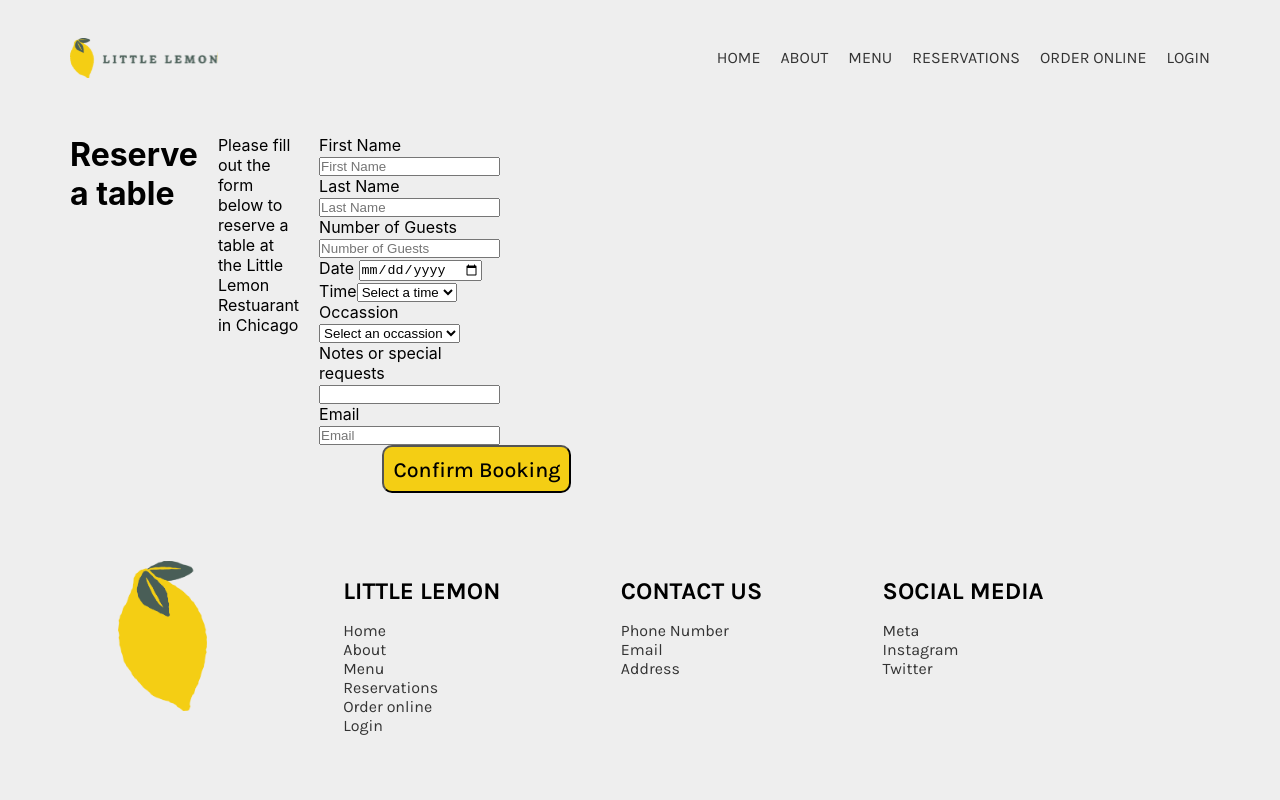
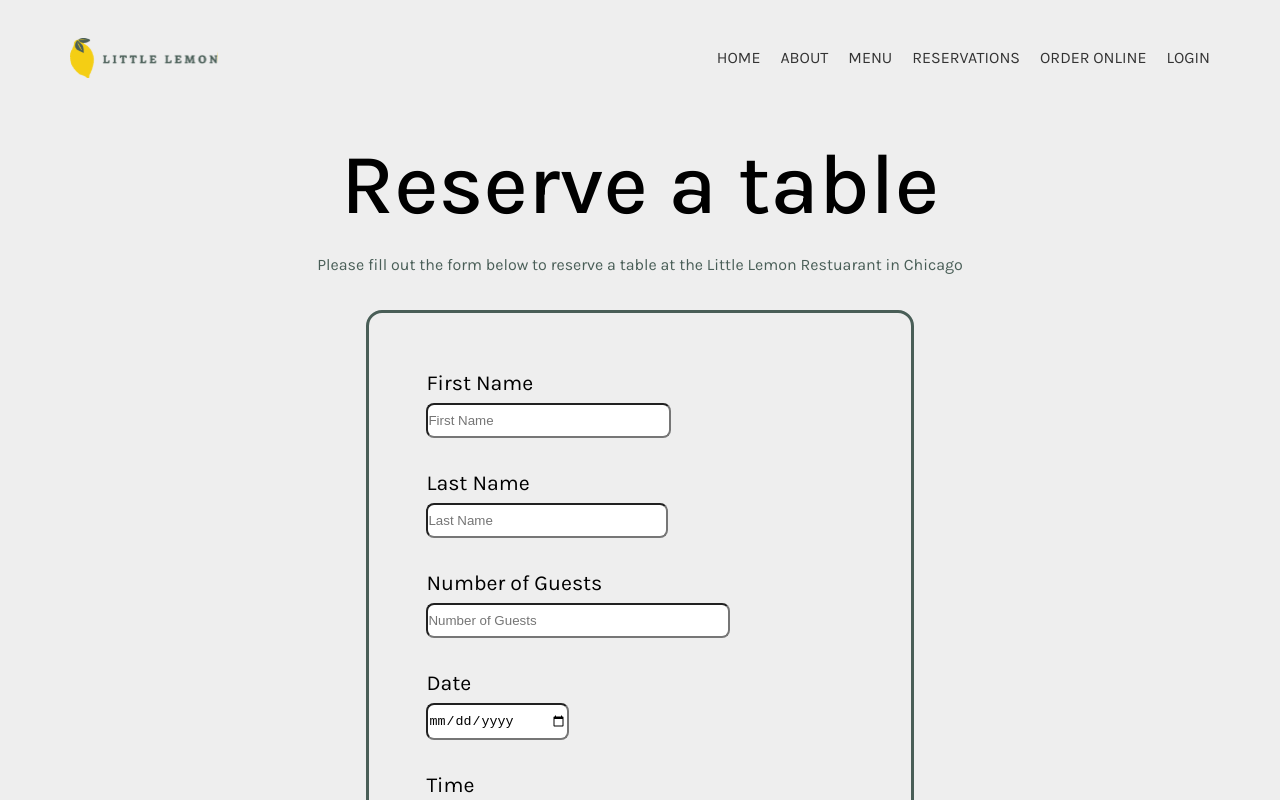
Before and after one commit to AmyRamesar-Developer/Little-Lemon-Reserve-a-table-AR, a React (Create React App) app in the folder littlelemonbooking/: page /bookingpage in a window 1280 px wide. Shown: the top 800 px of the page. Built offline with nearby package versions, Linux system fonts and the light colour scheme; a web font is replaced by a local one.

Commit message:
Refined Styles: Homepage and Booking Form

```diff
--- a/littlelemonbooking/src/App.css
+++ b/littlelemonbooking/src/App.css
@@ -234,7 +234,6 @@ button {
   font-weight: bold;
   font-size: .8rem;
   margin-right: 1rem;
-  margin-left: 1rem;
   margin-top: .9rem;
 }
 
@@ -328,8 +327,80 @@ button {
   color: #333333;
 }
 
-.footer-item ul li {
-  text-decoration: none;
-  list-style-type: none;
+.footer-item .nav-list {
+  display: block;
+  text-align: left;
+}
+
+.form-heading {
+  grid-column: span 12;
+  text-align: center;
+  font-family: "Karla";
+  color: #000000;
+  font-weight: 500;
+  font-size: 64pt;
+  margin-bottom: 0%;
+}
+
+.form-greeting {
+  grid-column: span 12;
+  text-align: center;
+  font-family: "Karla";
+  font-size: 12pt;
   font-weight: 400;
+  color: #495E57;
+  padding-bottom: 1rem;
+  margin-top: 0%;
 }
+
+Form {
+  grid-column: span 12;
+  max-width: 50%;
+  padding:5% 5% 5% 5%;
+  margin-left: auto;
+  margin-right: auto;
+  border-radius: 16px;
+  border-color: #495E57;
+  border-style: solid;
+}
+
+.booking-form div {
+  padding-bottom: 2rem;
+  min-width: 30%;
+  min-height: 5%;
+  font-family: "Karla";
+  font-weight: 400;
+  font-size: 16pt;
+  justify-self: left;
+}
+
+.booking-form label {
+  display: inline-block;
+  min-width: 100%;
+}
+
+.booking-input {
+  display: inline-block;
+  min-height: 2rem;
+  min-width: 85%;
+  border-radius: 8px;
+  margin-top: .5rem;
+  padding-top: .5rem;
+  padding-bottom: .5rem;
+}
+
+.booking-form .error {
+  color: #e74c3c;
+  font-family: "Karla";
+  font-size: 0.875rem;
+  margin-top: 0.25rem;
+  padding-left: 0.5rem;
+}
+
+.booking-form button {
+  display: inline-block;
+  justify-self: center;
+  margin-left: 25%;
+  margin-right: auto;
+  margin-top: 1.5rem;
+}
--- a/littlelemonbooking/src/BookingForm.js
+++ b/littlelemonbooking/src/BookingForm.js
@@ -26,9 +26,12 @@ const BookingForm = ({availableTimes =[], selectedDate, updateTimes, dispatch})
     const handleDateChange = (e, setFieldValue) => {
       const {name, value}= e.target;
       dispatch({type: 'setDate', payload: value });
+      setFormState((prevState) => ({
+        ...prevState,
+        [name]:value,
+      }));
       setFieldValue(name, e.target.value);
       updateTimes(value);
-      console.log(value, " Date return");
     };
 
     const handleSumbit = (values) => {
--- a/littlelemonbooking/src/Footer.js
+++ b/littlelemonbooking/src/Footer.js
@@ -1,4 +1,10 @@
 import React from "react";
+import {Link} from "react-router-dom"
+import './App.css'
+
+const navigation = [{page: "Home", url: "/"}, {page:"About", url: "/"}, {page: "Menu", url: "/"}, {page: "Reservations", url: "/bookingpage"}, {page: "Order online", url: "/"}, {page: "Login", url: "/"}];
+const contacts = [{page: "Phone Number", url: "/"}, {page: "Email", url: "/"}, {page: "Address", url: "/"}];
+const socials = [{page: "Meta", url: "/"}, {page: "Instagram", url: "/"}, {page: "X", url: "/"}];
 
 const Footer = () => {
     return (
@@ -9,33 +15,36 @@ const Footer = () => {
            <article>
                 <h2>Little Lemon</h2>
                 <nav>
-                    <ul>
-                        <li>Home</li>
-                        <li>About</li>
-                        <li>Menu</li>
-                        <li>Reservations</li>
-                        <li>Order online</li>
-                        <li>Login</li>
+                    <ul className="nav-list">
+                        {navigation.map((nav) =>(
+                            <li className="nav-listitem">
+                               <Link to={nav.url}>{nav.page}</Link>
+                            </li>
+                        ))}
                     </ul>
                 </nav>
            </article>
            <article>
            <h2>Contact Us</h2>
                 <nav>
-                    <ul>
-                        <li>Phone Number</li>
-                        <li>Email</li>
-                        <li>Address</li>
+                    <ul className= "nav-list">
+                        {contacts.map((nav) =>(
+                            <li className="nav-listitem">
+                               <Link to={nav.url}>{nav.page}</Link>
+                            </li>
+                        ))}
                     </ul>
                 </nav>
            </article>
            <article>
            <h2>Social Media</h2>
                 <nav>
-                    <ul>
-                        <li>Meta</li>
-                        <li>Instagram</li>
-                        <li>Twitter</li>
+                    <ul className= "nav-list">
+                        {socials.map((nav) =>(
+                            <li className= "nav-listitem">
+                               <Link to={nav.url}>{nav.page}</Link>
+                            </li>
+                        ))}
                     </ul>
                 </nav>
            </article>
```
